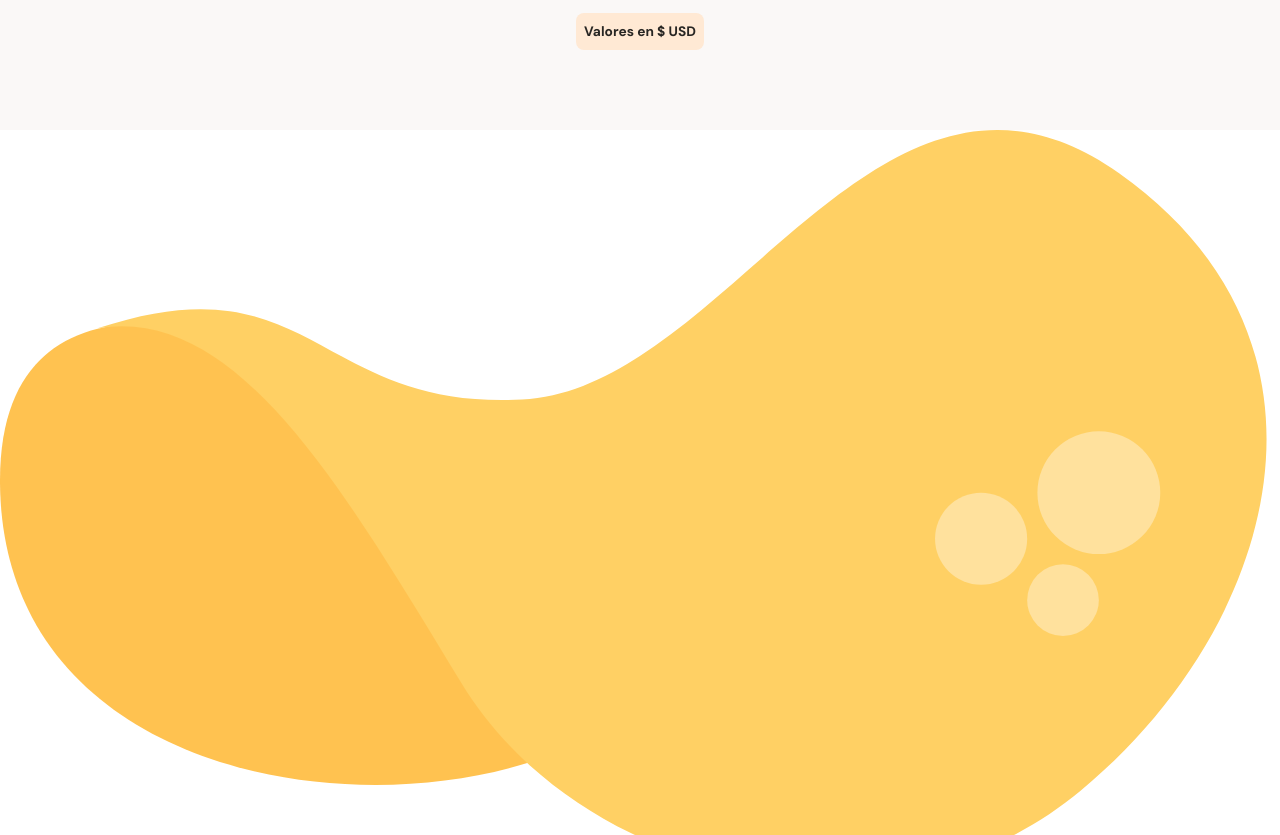
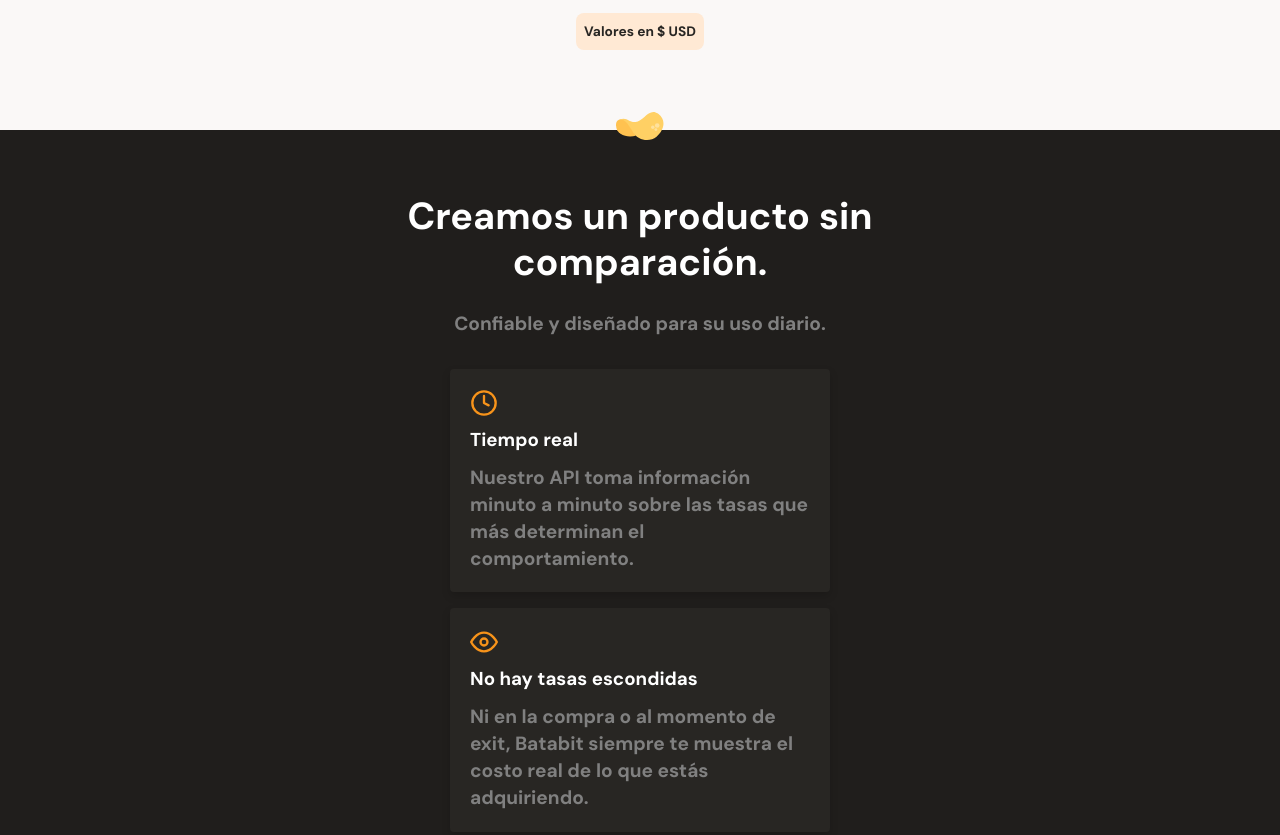
Before and after one commit to ElianeRiveraCastillo22/batatabit, a plain HTML site: page src/index.html in a window 1280 px wide. Shown: the part 1169-2004 px from the top of the page. Drawn offline with Linux system fonts and the light colour scheme.

Commit message:
src/styles/index.css

```diff
--- a/src/styles/index.css
+++ b/src/styles/index.css
@@ -190,3 +190,74 @@ section.exchange__container-table > div{
     font-family: var(--font-inter);
     font-weight: 400;
 }
+
+/*Benefit*/
+.benefits {
+    padding: 4rem 1rem;
+    position: relative;
+    display: flex;
+    align-items: center;
+    flex-direction: column;
+    background: var(--warm-black);
+}
+.benefits__logo-batata {
+    position: absolute;
+    top: -1.125rem;
+    display: flex;
+    flex-direction: column;
+    align-items: center;
+    justify-content: center;
+}
+.benefits__logo-batata > img {
+    min-width: 1.75rem;
+    min-height: 1.75rem;
+
+}
+.benefits__description {
+    max-width: 29.125rem;
+    row-gap: 1.5rem;
+    display: flex;
+    flex-direction: column;
+}
+.benefits__description h2{
+    color: var(--just-white);
+    font-weight: 700;
+    text-align: center;
+}
+.benefits__description p{
+    color: #808080;
+    text-align: center;
+}
+.benefits__list {
+    display: flex;
+    flex-direction: column;
+    row-gap: 1rem;
+    flex-wrap: wrap;
+    margin-top: 32px;
+    /* max-height: 500px; tablet */
+}
+.benefits__item {
+    padding: 1.25rem;
+    border-radius: .25rem;
+    background: var(--warm-black-1);
+    border-radius: .25rem;
+    box-shadow: 0px 4px 8px 0px rgba(0, 0, 0, 0.16);
+    max-width: 380px;
+    display: flex;
+    flex-direction: column;
+    row-gap: .625rem;
+}
+.benefits__item-logo img{
+    min-width: 1.5rem;
+    min-height: 1.5rem;
+    max-width: 1.75rem;
+    max-height: 1.75rem;
+}
+.benefits__item h3{
+    color: var(--just-white);
+    font-weight: 700;
+}
+.benefits__item p{
+    color: #808080;
+    font-weight: 500;
+}
```
